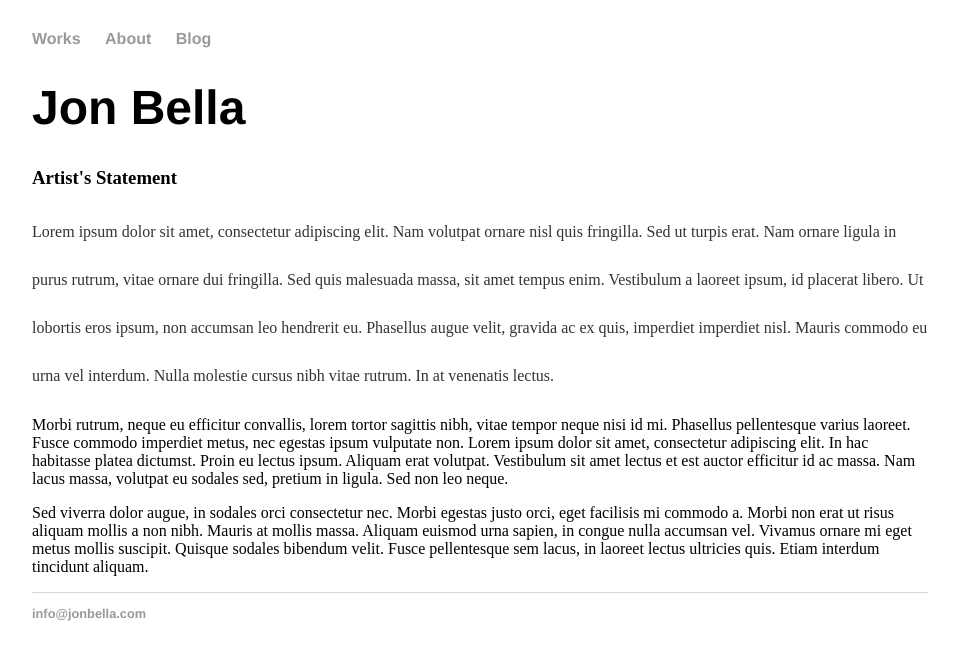
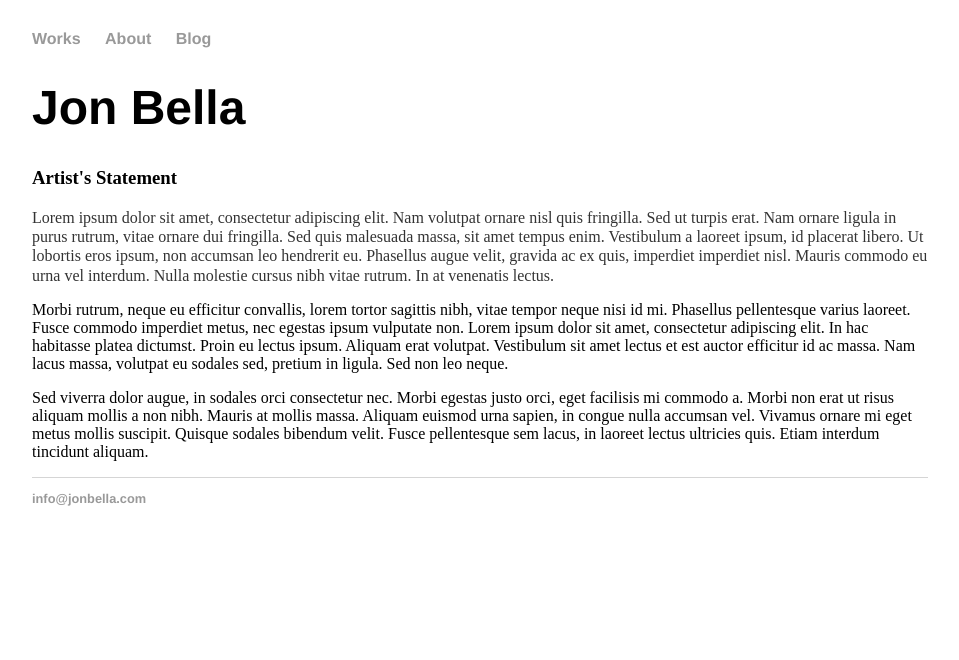
Before and after one commit to jonif0112/jonif0112.github.io, a Jekyll site: the page built from index.html, in a window 1280 px wide. Shown: the top 660 px of the page, without its empty margins (160-1119 px from the left). Built offline with Jekyll 4.4.1, drawn with Linux system fonts in a browser that asks for light colours.

Commit message:
Update main.css

```diff
--- a/css/main.css
+++ b/css/main.css
@@ -25,7 +25,7 @@ h1 {
 }
 p {
     font-size: 1em;
-    line-height: 3em;
+    line-height: 1.2em;
     color: #333;
 }
 footer {
```
